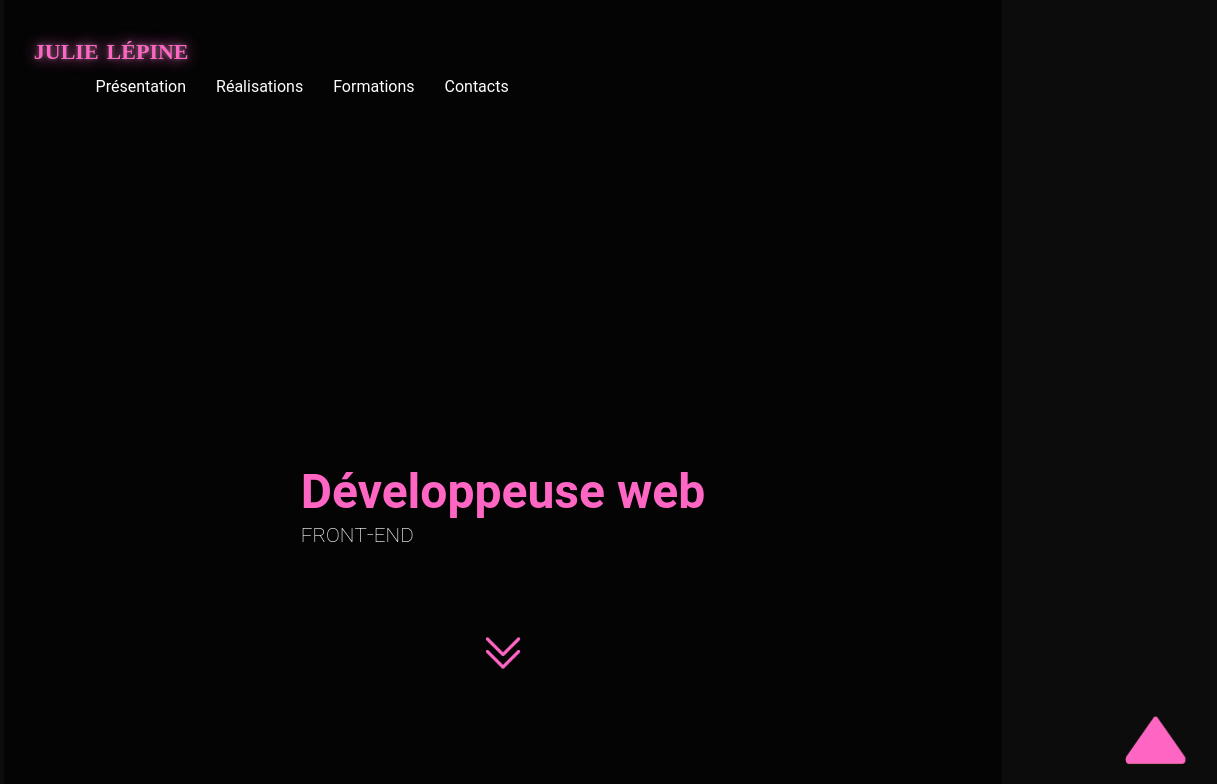
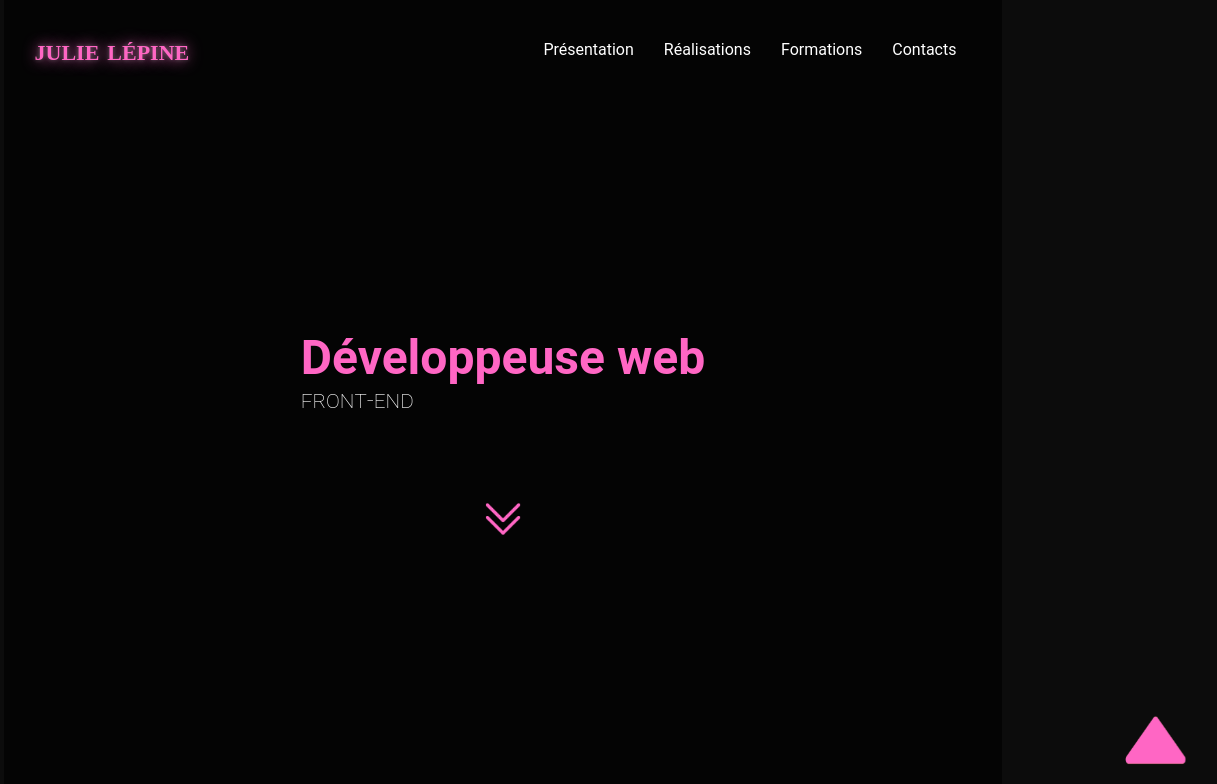
Before and after one commit to julie-lepine/portfolio, a plain HTML site: page index.html in a window 1536 px wide. Shown: the top 784 px of the page, without its empty margins (265-1482 px from the left). Drawn offline with Linux system fonts and the light colour scheme.

Commit message:
refacto to restyle the navbar

```diff
--- a/styles.css
+++ b/styles.css
@@ -38,7 +38,6 @@
     text-shadow: 0 0 0.125em hsla(0, 0%, 100%, 0.3), 0 0 0.45em currentColor;
     top: 30px;
     left: 30px;
-    position: absolute;
 }
 
 .navbar .navLinks ul {
@@ -107,7 +106,7 @@
 
 /********** HEADER */
 header {
-    height: 100vh;
+    height: 85vh;
     width: 100vw;
     background: var(--mainBGColor);
     display: flex;
@@ -523,6 +522,7 @@ footer .contacts .contactsBoxes .contactBox .contactImg:hover {
     .navbar {
         position: sticky;
         background-color: var(--mainBGColor);
+        padding: 2%;
     }
 
     html {
```
